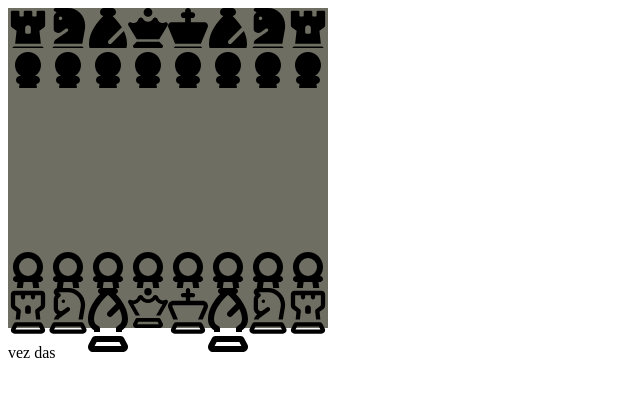
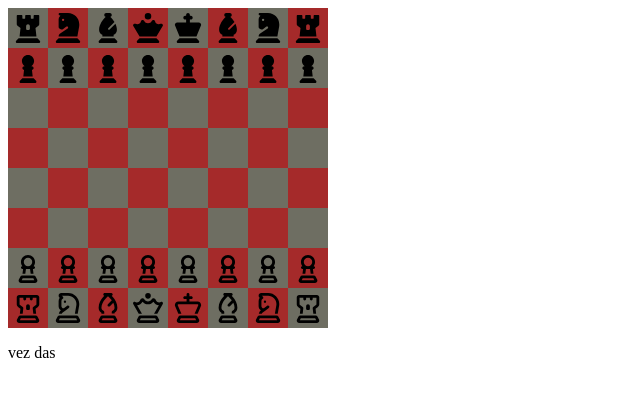
Before and after one commit to FR-macedo/WebChess, a website: page page/index.html in a window 1280 px wide. Shown: the whole page, without its empty margins (0-640 px from the left). Drawn offline with Linux system fonts and the light colour scheme.

Commit message:
atualização para a participação dos outros membros

```diff
--- a/page/styles.css
+++ b/page/styles.css
@@ -3,7 +3,12 @@
     height: 320px;
     display: flex;
     flex-wrap: wrap;
+}
 
+.square svg{
+    height: 30px;
+    width: 30px;
+    margin: 5px;
 }
 
 .square{
@@ -13,7 +18,6 @@
 
 .beige{
     background-color: rgb(110,110,98);
-
 }
 
 .brown{
--- a/script/app.js
+++ b/script/app.js
@@ -75,10 +75,34 @@ function createBoard() {
     const square = document.createElement("div");
     square.classList.add("square");
     square.innerHTML = startPiece;
+    square.firstChild?.setAttribute("draggable", true);
     square.setAttribute("Square-id", i);
-    square.classList.add("beige");
+    // square.classList.add("beige");
+
+    //colorindo os quadrados
+    const row = Math.floor((63 - i) / 8) + 1;
+    if (row % 2 === 0) {
+      square.classList.add(i % 2 === 0 ? "beige" : "brown");
+    } else {
+      square.classList.add(i % 2 === 0 ? "brown" : "beige");
+    }
+
+    if (i <= 15) {
+    } else {
+    }
+
     gameBoard.append(square);
   });
 }
 
 createBoard();
+
+const allSquares = document.querySelectorAll("#gameBoard .square");
+
+allSquares.forEach((square) => {
+  square.addEventListener("dragstart", dragStart);
+});
+
+function dragStart(e) {
+  console.log(e);
+}
```
Also changed, not shown: page/index.html (+0 -2 lines), README.md.
